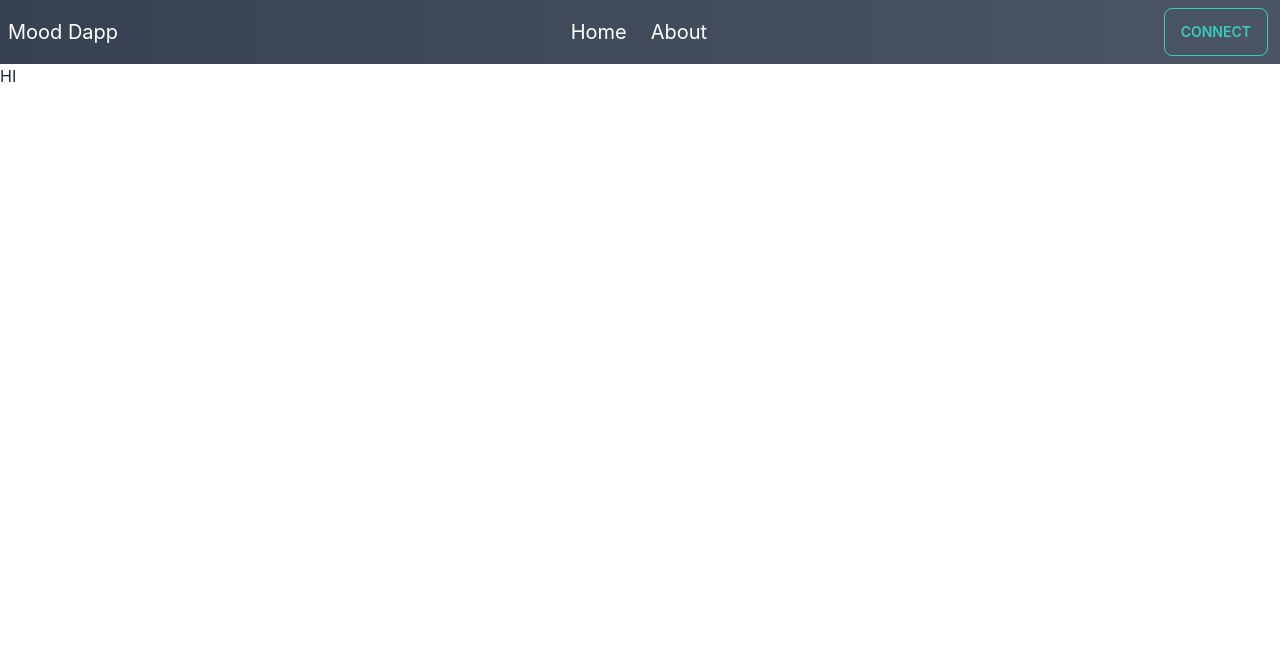
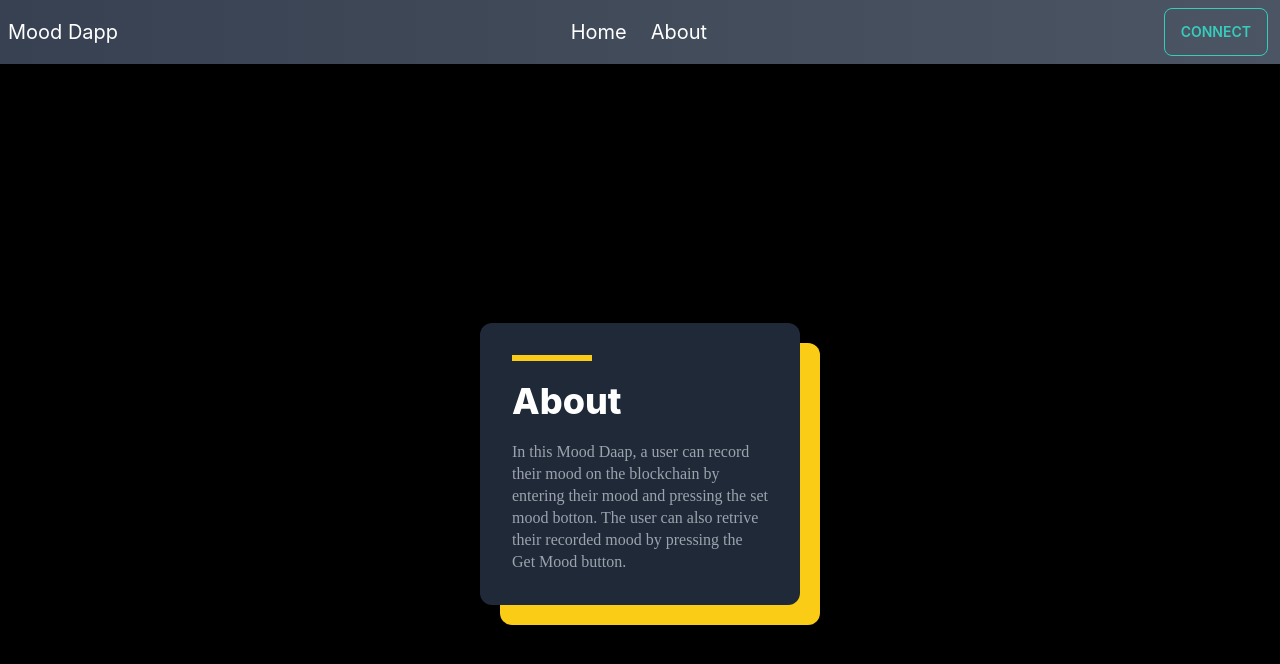
Before and after one commit to sbelka-1703/react-mood-dapp, a React (Create React App) app: page /about in a window 1280 px wide. Shown: the top 664 px of the page. Built offline with nearby package versions, Linux system fonts and the light colour scheme.

Commit message:
Added a styled card to the about page

```diff
--- a/src/components/About.jsx
+++ b/src/components/About.jsx
@@ -3,10 +3,31 @@ import { Navbar } from './Navbar';
 
 export const About = (props) => {
 
-    return(
+    return (
         <>
-        <Navbar/>
-        <div>HI</div>
+            <Navbar />
+            <div className='min-h-screen bg-black flex items-center justify-center'>
+                {/* Card Goes here */}
+                <div className='relative  w-80'>
+                    {/* Yellow background */}
+                    <div className='absolute -right-5 -bottom-5 bg-yellow-400 h-full w-full rounded-xl'></div>
+
+
+                    <div className='relative bg-gray-800 text-gray-50 rounded-xl p-8 space-y-5'>
+                        {/* Yellow line */}
+                        <div className='h-1.5 w-20 bg-yellow-400'></div>
+
+                        {/*Title*/}
+                        <div className=' text-4xl font-extrabold text-white'>About</div>
+
+                        {/* Main text */}
+                        <p className=' leading-snug text-gray-400 font-poppins'>In this Mood Daap, a user can record their mood on the blockchain by entering their mood and pressing the set mood botton.
+
+                        The user can also retrive their recorded mood by pressing the Get Mood button. </p>
+
+                    </div>
+                </div>
+            </div>
         </>
     )
 }
```
